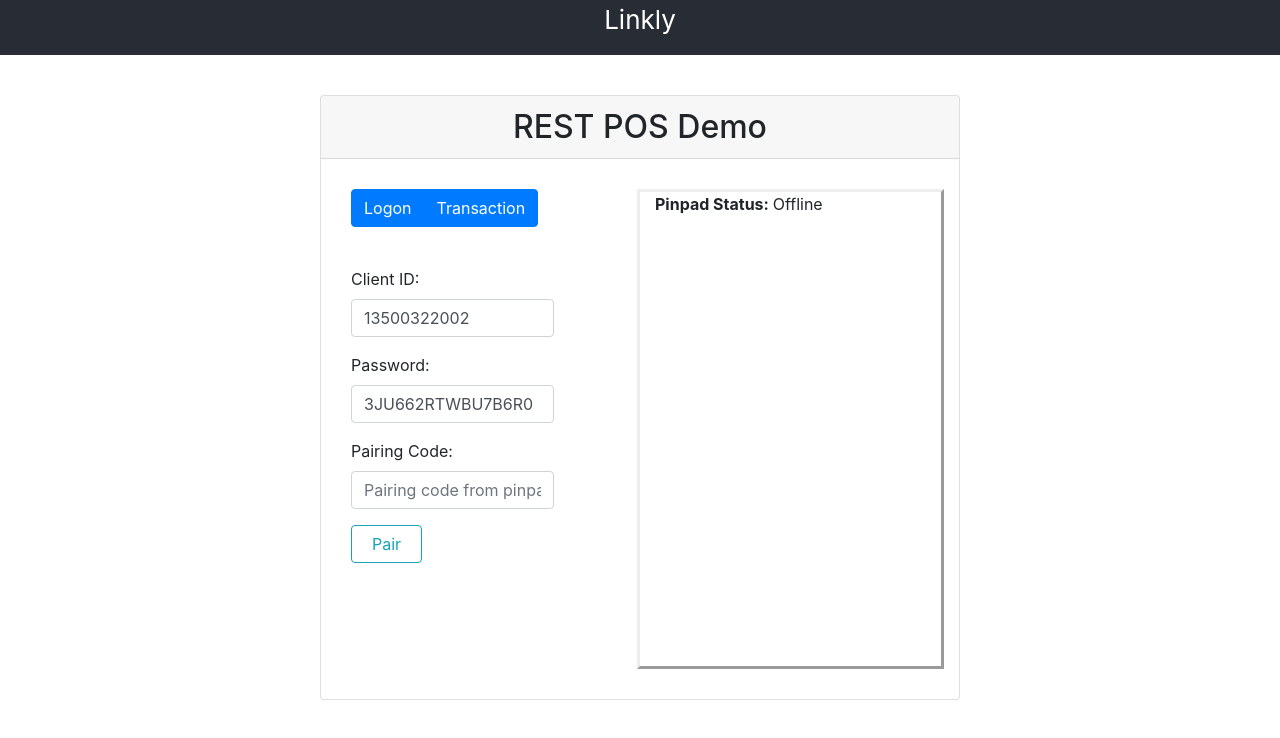
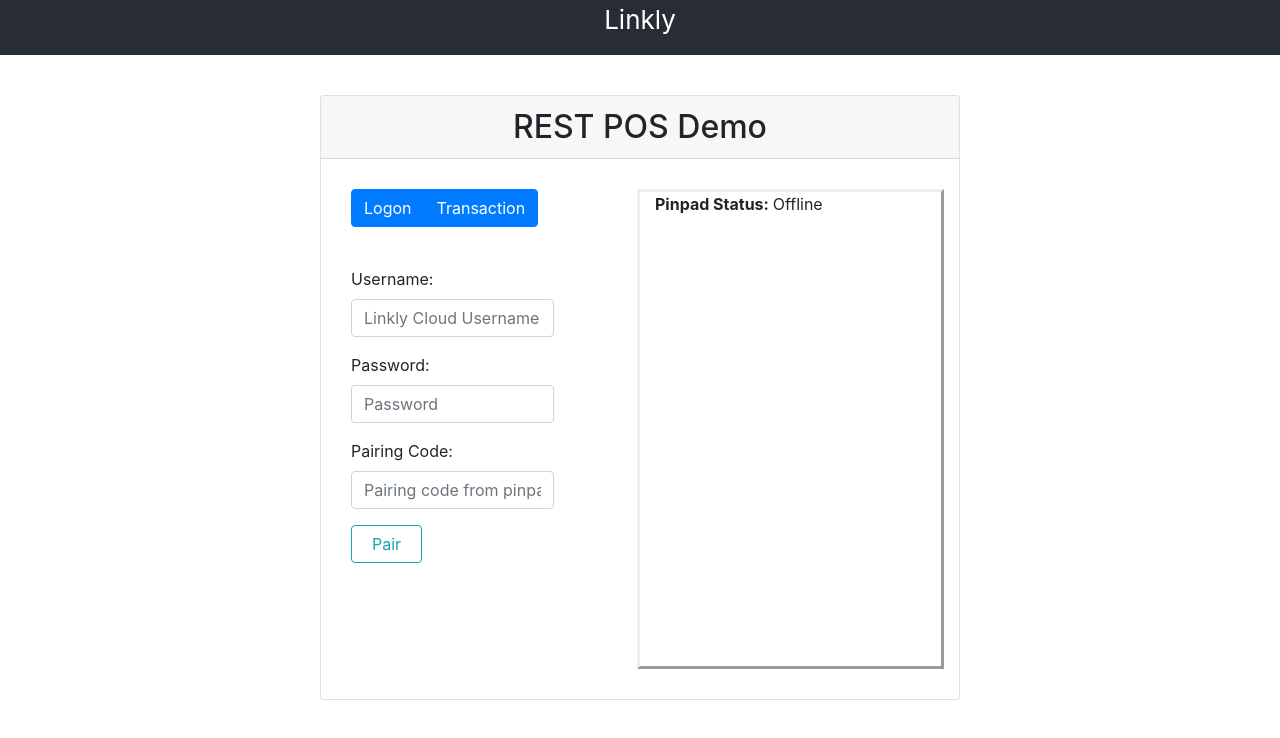
Before and after one commit to LinklyCo/Cloud.ReactPOS, a React (Create React App) app: page / in a window 1280 px wide. Shown: the top 738 px of the page. Built offline with nearby package versions, Linux system fonts and the light colour scheme.

Commit message:
generalised storage and added token

```diff
--- a/src/App.js
+++ b/src/App.js
@@ -3,8 +3,6 @@
 import { retrieveLinklyData } from "./SecretManager";
 
 const App = () => {
-  const linklyData = retrieveLinklyData();
-
   return (
     <div className="App">
       <header className="App-header">
@@ -17,7 +15,7 @@
             <div className="card-header center-align">
               <h2 className="no-margin">REST POS Demo</h2>
             </div>
-            <POS linklyData={linklyData} />
+            <POS />
           </div>
         </div>
       </div>
--- a/src/POS.js
+++ b/src/POS.js
@@ -3,7 +3,7 @@
 import { v4 as uuidv4 } from "uuid";
 
 import "./App.css";
-import { storeLinklyData } from "./SecretManager";
+import { retrieveLinklyData, storeLinklyData } from "./SecretManager";
 
 const PAIRING_MENU = "PAIRING_MENU";
 const POS_SALE_UI = "POS_SALE_UI";
@@ -23,8 +23,8 @@
 
 const POS = (props) => {
   const [displayPage, setDisplayPage] = useState(PAIRING_MENU);
-  const [username, setUsername] = useState("13500322002");
-  const [password, setPassword] = useState("3JU662RTWBU7B6R0");
+  const [username, setUsername] = useState("");
+  const [password, setPassword] = useState("");
   const [pairCode, setPairCode] = useState("");
   const [secret, setSecret] = useState("");
   const [token, setToken] = useState();
@@ -34,9 +34,9 @@
   const [txnResponse, setTxnResponse] = useState();
 
   useEffect(() => {
-    if (props.linklyData) {
-      setSecret(props.linklyData.secret);
-    }
+    setSecret(retrieveLinklyData("secret"));
+    setToken(retrieveLinklyData("token"));
+    setTokenExpiry(retrieveLinklyData("token-expiry"));
   }, []);
 
   useEffect(() => {
@@ -44,14 +44,19 @@
   }, [paired]);
 
   useEffect(() => {
-    if (secret !== "") {
-      let linklyData = {};
-      linklyData.secret = secret;
-      storeLinklyData(linklyData);
+    if (secret) {
+      storeLinklyData("secret", secret);
       getToken();
     }
   }, [secret]);
 
+  useEffect(() => {
+    if (token !== "" && tokenExpiry) {
+      console.log("token, tokenExpiry :>> ", token, tokenExpiry);
+      storeLinklyData("token", token);
+      storeLinklyData("token-expiry", tokenExpiry);
+    }
+  }, [token, tokenExpiry]);
   console.log("props :>> ", props);
 
   const handleMenuChange = (e) => {
@@ -93,6 +98,7 @@
 
   const getToken = () => {
     console.log("secret :>> ", secret);
+    setPaired(false);
     axios
       .post(
         tokenRequestPath,
@@ -173,13 +179,13 @@
       display = (
         <form>
           <div className="form-group">
-            <label htmlFor="clientIdInput">Client ID: </label>
+            <label htmlFor="clientIdInput">Username: </label>
             <input
               className="form-control w-75"
               id="clientIdInput"
               onChange={handleClientIdChange}
               value={username}
-              placeholder="Linkly Cloud Client ID"
+              placeholder="Linkly Cloud Username"
             ></input>
           </div>
           <div className="form-group">
--- a/src/SecretManager.js
+++ b/src/SecretManager.js
@@ -1,10 +1,11 @@
-export const retrieveLinklyData = (params) => {
-  let linklyData = localStorage.getItem("linklydata");
-  if (linklyData) {
-    return JSON.parse(linklyData);
+export const retrieveLinklyData = (key) => {
+  let data = localStorage.getItem(key);
+  if (data) {
+    console.log("data, key :>> ", data, key);
+    return JSON.parse(data);
   } else return null;
 };
 
-export const storeLinklyData = (linklyData) => {
-  localStorage.setItem("linklydata", JSON.stringify(linklyData));
+export const storeLinklyData = (key, data) => {
+  localStorage.setItem(key, JSON.stringify(data));
 };
```
